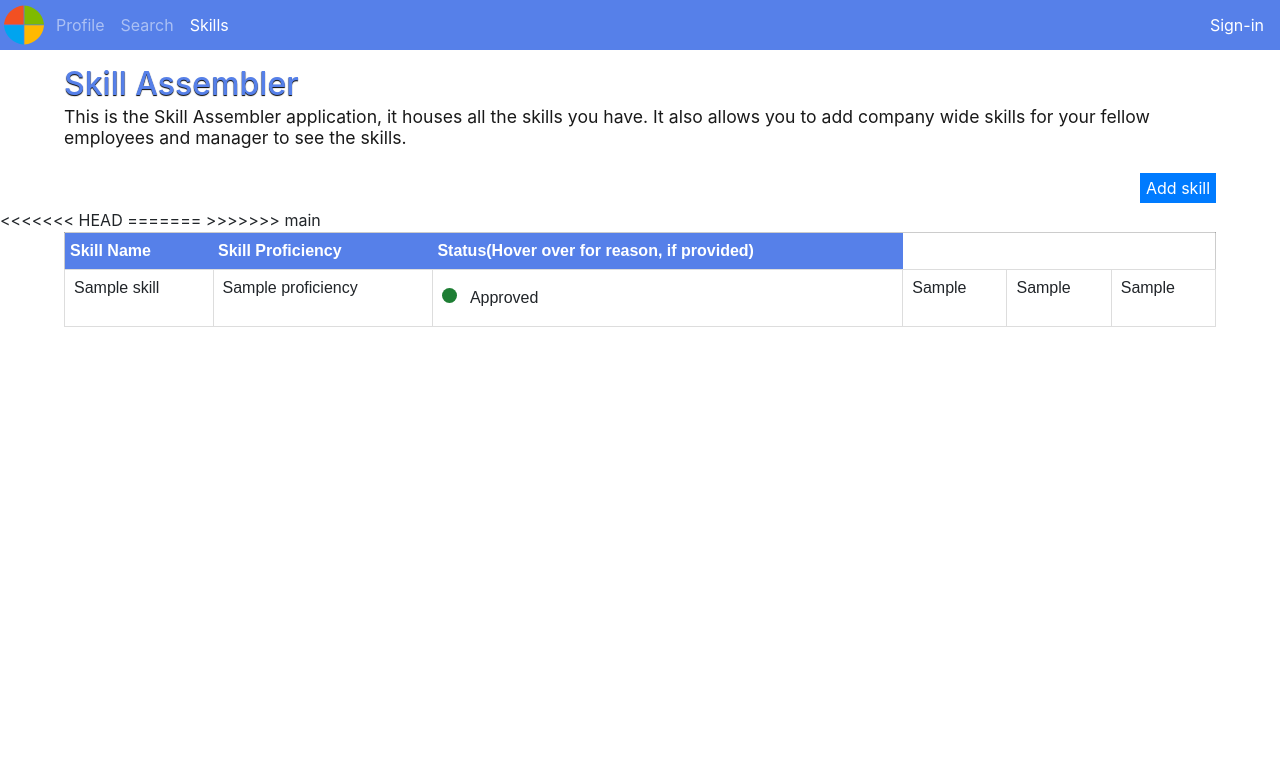
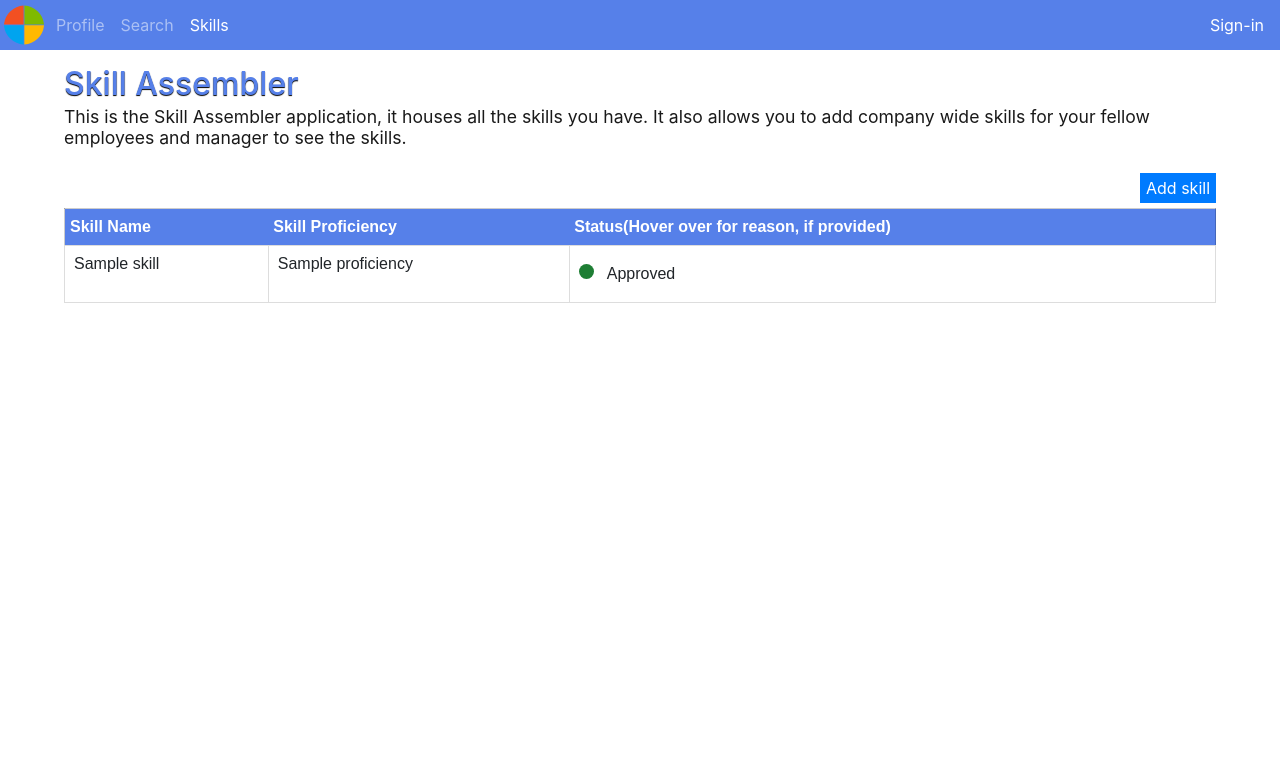
Before and after one commit to COSC481W-2022Winter/capstone-wicrosoft, a Django app: template templates/skills.html in a window 1280 px wide. Shown: the top 783 px of the page. Run offline with Django 3.2, Linux system fonts and the light colour scheme; the template is opened without the code that fills it: most values are stand-ins (such as "Sample title", 1, 10 or a date in 2020); some libraries are stand-ins or nearby versions.

Commit message:
Fix: finished merge conflicts from main
Kept style from main but added  changes from branch

```diff
--- a/templates/skills.html
+++ b/templates/skills.html
@@ -56,15 +56,11 @@
     {% endif %}
     {% for skill in skills %}
     <tr>
-<<<<<<< HEAD
-        <td>{{skill.skill.name}}</td>
-        <td>{{skill.proficiency.level_name}}</td>
-        <td class="statsCol" value = "{{skill.skill_status_reason}}">{{skill.skill_status}}</td>
-=======
-        <td style="padding-left:9px;">{{i.0}}</td>
-        <td style="padding-left:9px;">{{i.1}}</td>
-        <td style="padding-left:9px;" class="statsCol">{{i.2}}</td>
->>>>>>> main
+
+        <td style="padding-left:9px;">{{skill.skill.name}}</td>
+        <td style="padding-left:9px;">{{skill.proficiency.level_name}}</td>
+        <td style="padding-left:9px;" class="statsCol" value = "{{skill.skill_status_reason}}">{{skill.skill_status}}</td>
+
     </tr>
     {% endfor %}
   </tbody>
```
Also changed, not shown: djangoresourcemanagement/views.py (+1 -6 lines).
